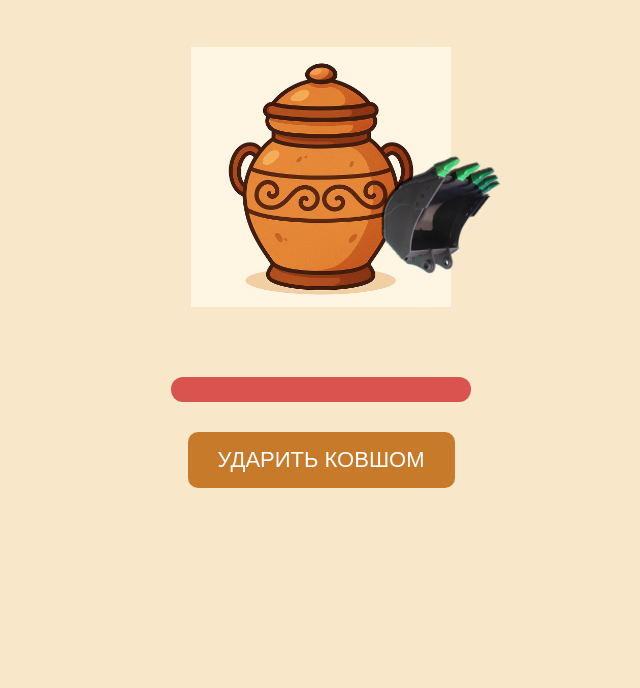
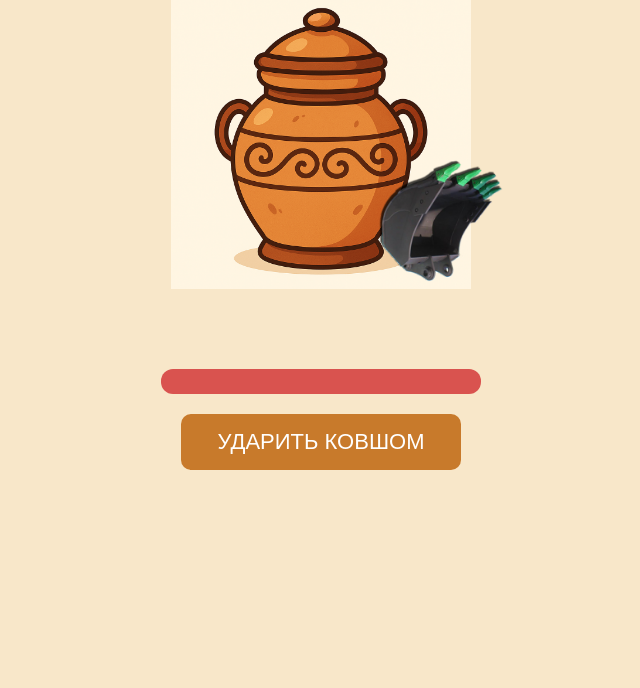
Before and after one commit to kosyara/tandir, a plain HTML site: page index.html in a window 1280 px wide. Shown: the part 112-800 px from the top of the page, without its empty margins (319-959 px from the left). Drawn offline with Linux system fonts and the light colour scheme.

Commit message:
Update index.html

```diff
--- a/index.html
+++ b/index.html
@@ -3,42 +3,43 @@
 <head>
 <meta charset="UTF-8">
 <title>Сломай Тандыр Ковшом</title>
+<meta name="viewport" content="width=device-width, initial-scale=1.0">
 
 <style>
     body {
         font-family: Arial, sans-serif;
         background: #f8e7c9;
         text-align: center;
-        padding: 30px;
+        margin: 0;
+        padding: 20px;
     }
 
     #gameArea {
         position: relative;
-        width: 300px;
-        height: 350px;
+        width: 100%;
+        max-width: 320px;
+        height: 360px;
         margin: 0 auto;
     }
 
     #tandir {
-        width: 260px;
+        width: 100%;
         height: 300px;
         background-size: contain;
         background-repeat: no-repeat;
         background-position: center;
-        position: absolute;
-        left: 20px;
-        top: 20px;
         transition: transform 0.1s;
     }
 
     #kovsh {
-        width: 140px;
+        width: 45%;
         position: absolute;
-        right: -40px;
-        top: 140px;
+        right: -10%;
+        top: 45%;
         transform-origin: left center;
         transform: rotate(0deg);
         transition: transform 0.1s;
+        pointer-events: none;
     }
 
     #tandir.shake {
@@ -46,7 +47,8 @@
     }
 
     #hpBar {
-        width: 300px;
+        width: 100%;
+        max-width: 320px;
         height: 25px;
         background: #ddd;
         border-radius: 12px;
@@ -64,23 +66,25 @@
     #hitBtn {
         font-size: 22px;
         padding: 15px 30px;
-        margin-top: 10px;
         background: #c87a2b;
         border: none;
         border-radius: 10px;
         color: white;
         cursor: pointer;
+        width: 100%;
+        max-width: 280px;
     }
 
-    #hitBtn:hover {
+    #hitBtn:active {
         background: #a86623;
     }
 
     #log {
         font-size: 20px;
-        margin-top: 20px;
+        margin-top: 15px;
         min-height: 40px;
     }
+
 </style>
 
 </head>
@@ -102,14 +106,30 @@
 <div id="log"></div>
 
 <script>
+// -------------------------
+// PRELOAD изображений
+// -------------------------
+const preloadImages = [
+    "damage1.png",
+    "damage2.png",
+    "damage3.png",
+    "damage4.png",
+    "kovsh.png"
+];
+
+preloadImages.forEach(src => {
+    const img = new Image();
+    img.src = src;
+});
+
+// -------------------------
 let hp = 100;
 
-// стадии тандыра
 const tandirStages = [
-    "damage1.png", // целый
-    "damage2.png", // трещины средние
-    "damage3.png", // большие трещины
-    "damage4.png"  // почти сломан / разрушение
+    "damage1.png",
+    "damage2.png",
+    "damage3.png",
+    "damage4.png"
 ];
 
 const tandir = document.getElementById("tandir");
@@ -118,14 +138,15 @@ const logBox = document.getElementById("log");
 const btn = document.getElementById("hitBtn");
 const kovsh = document.getElementById("kovsh");
 
-// начальная картинка
+// установить первую картинку
 tandir.style.backgroundImage = `url(${tandirStages[0]})`;
 
 btn.onclick = hitFunction;
+btn.addEventListener("touchstart", hitFunction, {passive: true});
 
-// --------------------------------------------------
-// Функция удара
-// --------------------------------------------------
+// -------------------------
+// ФУНКЦИЯ УДАРА
+// -------------------------
 function hitFunction() {
     if (hp <= 0) return;
 
@@ -136,38 +157,34 @@ function hitFunction() {
     hpFill.style.width = hp + "%";
     logBox.innerText = `Ты ударил ковшом и нанёс ${dmg} урона!`;
 
-    // тряска тандыра
     tandir.classList.add("shake");
-    setTimeout(() => tandir.classList.remove("shake"), 100);
+    setTimeout(() => tandir.classList.remove("shake"), 120);
 
-    // анимация ковша
     kovsh.style.transform = "rotate(-50deg)";
-    setTimeout(() => { kovsh.style.transform = "rotate(0deg)"; }, 120);
+    setTimeout(() => { kovsh.style.transform = "rotate(0deg)"; }, 130);
 
-    // смена стадии
     if (hp > 75) tandir.style.backgroundImage = `url(${tandirStages[0]})`;
     else if (hp > 50) tandir.style.backgroundImage = `url(${tandirStages[1]})`;
     else if (hp > 25) tandir.style.backgroundImage = `url(${tandirStages[2]})`;
     else tandir.style.backgroundImage = `url(${tandirStages[3]})`;
 
-    // если тандыр разрушен
     if (hp <= 0) endGame();
 }
 
-// --------------------------------------------------
-// Конец игры
-// --------------------------------------------------
+// -------------------------
+// КОНЕЦ ИГРЫ
+// -------------------------
 function endGame() {
     logBox.innerHTML = "🔥 Тандыр разрушен!";
     btn.innerText = "Заново";
     btn.onclick = restartGame;
 
-    tandir.style.transform = "scale(0.8) rotate(10deg)";
+    tandir.style.transform = "scale(0.85) rotate(10deg)";
 }
 
-// --------------------------------------------------
-// Рестарт игры
-// --------------------------------------------------
+// -------------------------
+// РЕСТАРТ
+// -------------------------
 function restartGame() {
     hp = 100;
     hpFill.style.width = "100%";
@@ -178,6 +195,7 @@ function restartGame() {
     btn.innerText = "УДАРИТЬ КОВШОМ";
     btn.onclick = hitFunction;
 }
+
 </script>
 
 </body>
```
